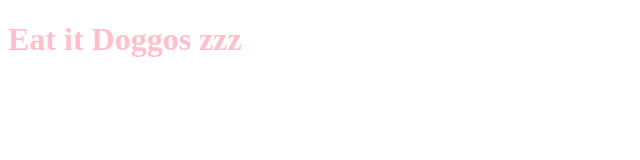
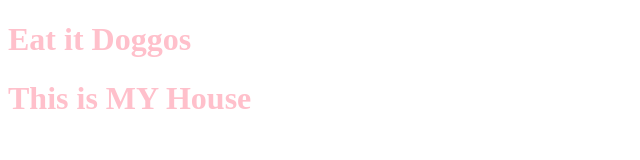
Before and after one commit to cmeyer33/My-GitHub, a plain HTML site: page index.html in a window 1280 px wide. Shown: the whole page, without its empty margins (0-640 px from the left). Drawn offline with Linux system fonts and the light colour scheme.

Commit message:
Update index.html

```diff
--- a/index.html
+++ b/index.html
@@ -10,7 +10,8 @@ body {
 </style>
 <body>
 
-<h1 style="color:pink">Eat it Doggos zzz<h1>
+<h1 style="color:pink">Eat it Doggos<h1>
+<h1 style="color:pink">                                                               This is MY House<h1>
 
 </body>
 </html>
```
